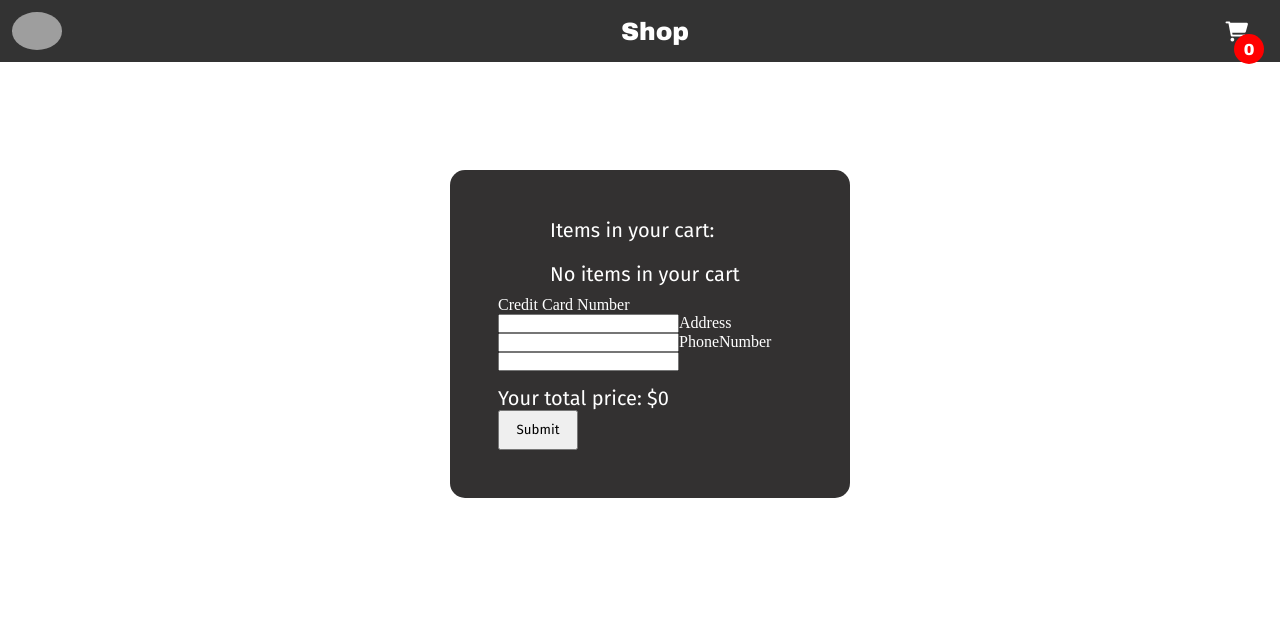
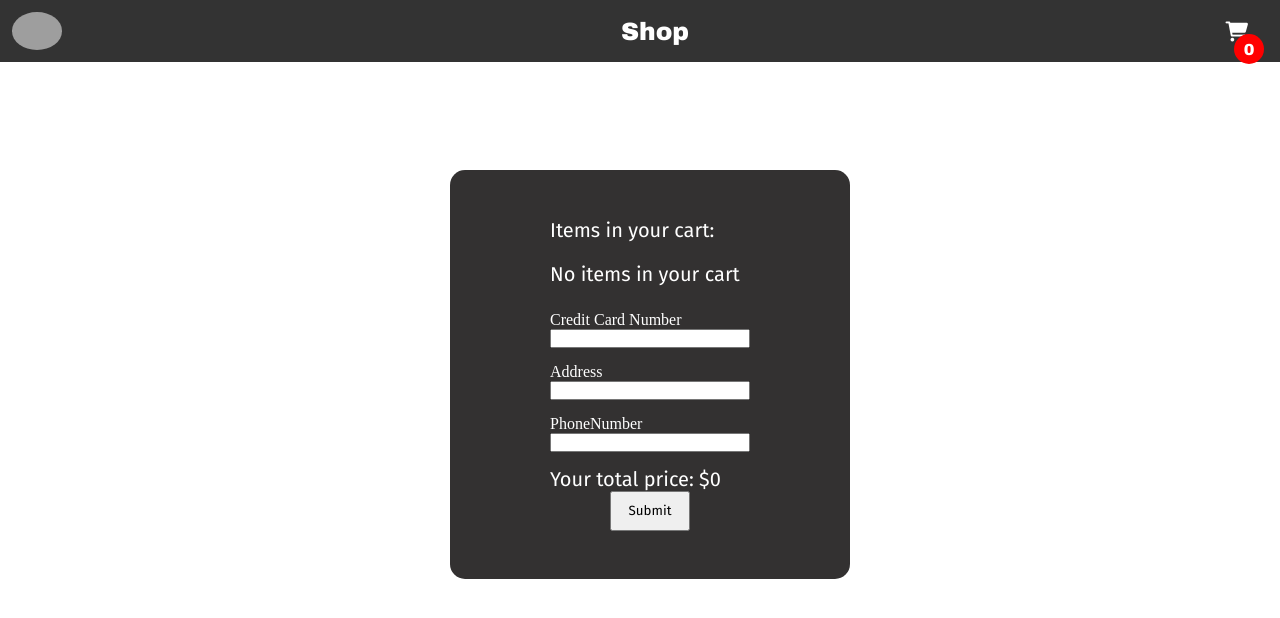
Before and after one commit to TimBjorkegren/TCG-Exchange, a React (Vite) app: page /checkout in a window 1280 px wide. Shown: the top 618 px of the page. Built offline with nearby package versions, Linux system fonts and the light colour scheme; grey boxes are pictures that could not be loaded.

Commit message:
fixed some styling at checkout

```diff
--- a/src/CheckOut.jsx
+++ b/src/CheckOut.jsx
@@ -58,7 +58,9 @@ const CheckOut = () => {
                     <div className='totalsum'>
                         <p> Your total price: ${(calcSum)} </p>
                     </div>
-                    <button type='submit'>Submit</button>
+                    <div className='buttonCon'>
+                        <button type='submit'>Submit</button>
+                    </div>
                 </form>
 
 
--- a/src/styling/CheckOut.css
+++ b/src/styling/CheckOut.css
@@ -62,3 +62,18 @@
     align-items: center;
     cursor: pointer;
 }
+
+form {
+    display: flex;
+    justify-content: center;
+    flex-direction: column;
+}
+
+.buttonCon {
+    display: flex;
+    justify-content: center;
+}
+
+input {
+    width: 200px;
+}
```
